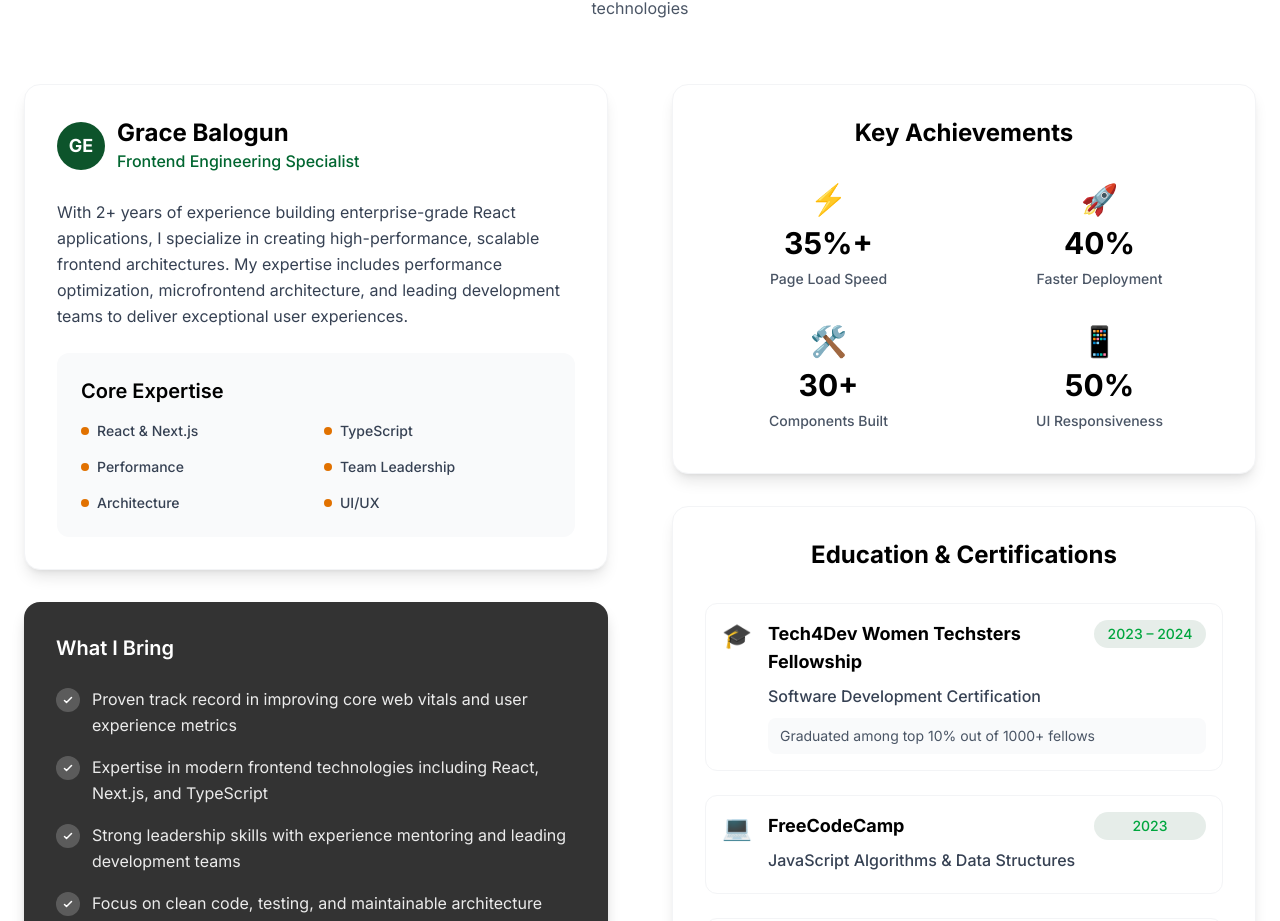
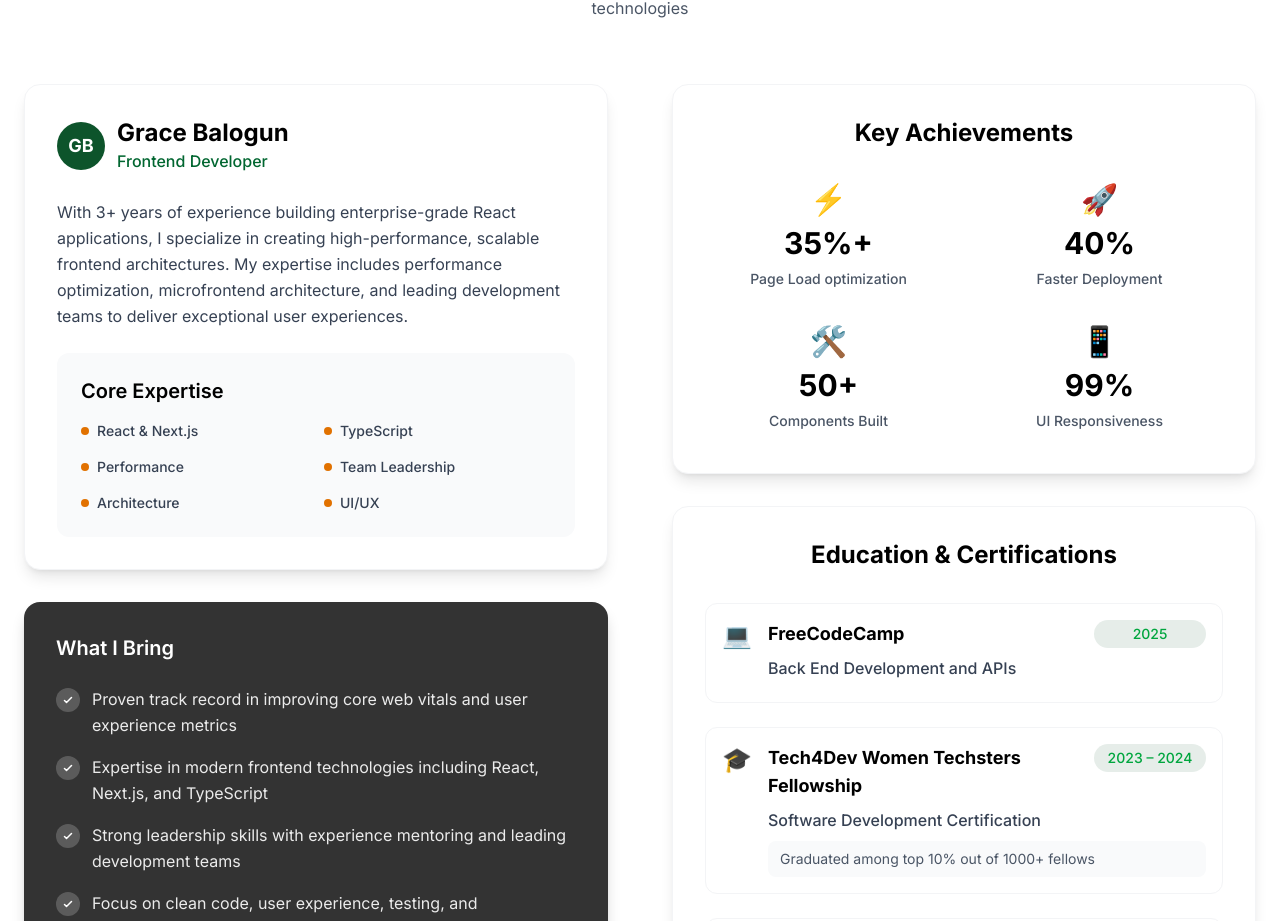
Before and after one commit to graycepaul/Grace_Balogun, a Next.js app: page / in a window 1280 px wide. Shown: the part 756-1677 px from the top of the page. Built offline with nearby package versions, Linux system fonts and the light colour scheme.

Commit message:
updated UI

```diff
--- a/src/app/components/About.js
+++ b/src/app/components/About.js
@@ -3,13 +3,20 @@ import { motion } from "framer-motion";
 import { useInView } from "react-intersection-observer";
 
 const stats = [
-  { number: "35%+", label: "Page Load Speed", icon: "⚡" },
+  { number: "35%+", label: "Page Load optimization", icon: "⚡" },
   { number: "40%", label: "Faster Deployment", icon: "🚀" },
-  { number: "30+", label: "Components Built", icon: "🛠️" },
-  { number: "50%", label: "UI Responsiveness", icon: "📱" },
+  { number: "50+", label: "Components Built", icon: "🛠️" },
+  { number: "99%", label: "UI Responsiveness", icon: "📱" },
 ];
 
 const education = [
+  {
+    institution: "FreeCodeCamp",
+    period: "2025",
+    degree: "Back End Development and APIs",
+    achievement: "",
+    icon: "💻",
+  },
   {
     institution: "Tech4Dev Women Techsters Fellowship",
     period: "2023 – 2024",
@@ -100,20 +107,20 @@ export default function About() {
             >
               <div className="flex items-center gap-3 mb-6">
                 <div className="w-12 h-12 bg-green-900  rounded-full flex items-center justify-center">
-                  <span className="text-white font-bold text-lg">GE</span>
+                  <span className="text-white font-bold text-lg">GB</span>
                 </div>
                 <div>
                   <h3 className="text-2xl font-bold text-black ">
                     Grace Balogun
                   </h3>
                   <p className="text-green-800 font-medium">
-                    Frontend Engineering Specialist
+                    Frontend Developer
                   </p>
                 </div>
               </div>
 
               <p className="text-base text-gray-700  leading-relaxed mb-6">
-                With 2+ years of experience building enterprise-grade React
+                With 3+ years of experience building enterprise-grade React
                 applications, I specialize in creating high-performance,
                 scalable frontend architectures. My expertise includes
                 performance optimization, microfrontend architecture, and
@@ -158,7 +165,7 @@ export default function About() {
                   "Proven track record in improving core web vitals and user experience metrics",
                   "Expertise in modern frontend technologies including React, Next.js, and TypeScript",
                   "Strong leadership skills with experience mentoring and leading development teams",
-                  "Focus on clean code, testing, and maintainable architecture",
+                  "Focus on clean code, user experience, testing, and maintainable architecture",
                 ].map((point, index) => (
                   <div key={index} className="flex items-start gap-3">
                     <div className="w-6 h-6 bg-white/20 rounded-full flex items-center justify-center flex-shrink-0 mt-0.5">
--- a/src/app/components/Hero.js
+++ b/src/app/components/Hero.js
@@ -41,7 +41,7 @@ export default function Hero() {
               transition={{ delay: 0.6 }}
               className="text-base text-gray-500  max-w-2xl"
             >
-              2+ years of experience building enterprise-grade React
+              3+ years of experience building enterprise-grade React
               applications. Proven record in improving user experience metrics
               and streamlining deployment workflows.
             </motion.p>
--- a/src/app/page.js
+++ b/src/app/page.js
@@ -9,7 +9,7 @@ import Contact from "./components/Contact";
 
 export default function Home() {
   return (
-    <main className="min-h-screen bg-background text-text transition-colors">
+    <main className="min-h-screen text-text transition-colors">
       <Header />
       <Hero />
       <About />
```
